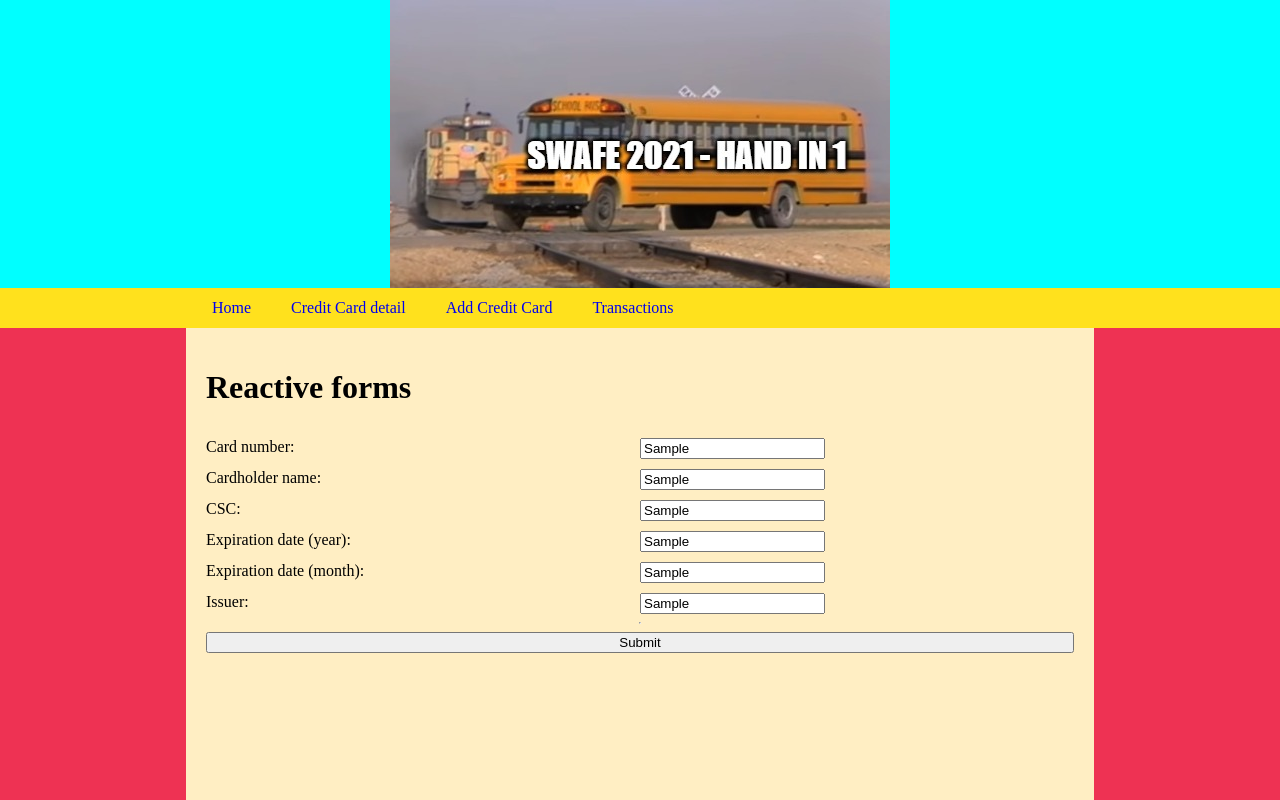
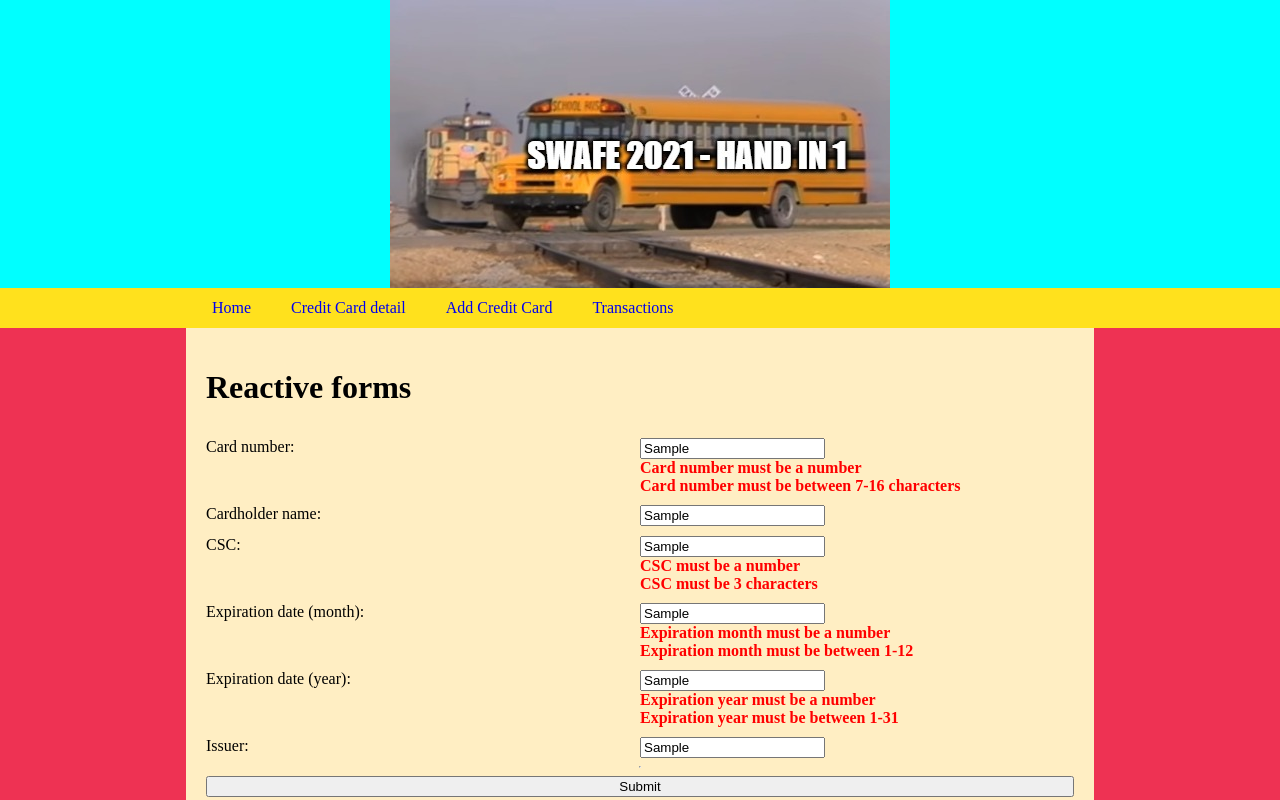
Before and after one commit to Solguden/SWAFE1, an Angular app in the folder Swafe1/: page /credit-card in a window 1280 px wide. Both pictures are taken after typing "Sample", "Sample", "Sample", "Sample", "Sample", "Sample" into the empty fields and a click on the button "Submit". Shown: the top 800 px of the page. Built offline with nearby package versions, Linux system fonts and the light colour scheme; no server answers.

Commit message:
Validators all done!

```diff
--- a/Swafe1/src/app/modules/credit-card/components/credit-card-add/credit-card-add.component.css
+++ b/Swafe1/src/app/modules/credit-card/components/credit-card-add/credit-card-add.component.css
@@ -15,3 +15,8 @@
 .item-wrapper{
     width: 45%;
 }
+
+.error {
+    color: red;
+    font-weight: bold;
+  }
--- a/Swafe1/src/app/modules/credit-card/components/credit-card-add/credit-card-add.component.html
+++ b/Swafe1/src/app/modules/credit-card/components/credit-card-add/credit-card-add.component.html
@@ -8,6 +8,17 @@
 			</div>
 			<div class="item-wrapper">
 				<input type="text" formControlName="card_number">
+				<div *ngIf="card_number.invalid && (card_number.dirty || card_number.touched)">
+					<div *ngIf="card_number.errors?.required" class="error">
+					  Card number is required
+					</div>
+					<div *ngIf="card_number.errors?.pattern" class="error">
+						Card number must be a number
+					</div>
+					<div *ngIf="'card_number.errors?.minLength' || 'card_number.errors?.maxLength'" class="error">
+						Card number must be between 7-16 characters
+					</div>
+				</div>
 			</div>
 			<br/>
 		</div>
@@ -15,10 +26,14 @@
 		<div class="input">
 			<div class="item-wrapper">
 				<label for="cardholder_name">Cardholder name:</label>
-
 			</div>
 			<div class="item-wrapper">
 				<input type="text"  formControlName="cardholder_name">
+				<div *ngIf="cardholder_name.invalid && (cardholder_name.dirty || cardholder_name.touched)">
+					<div *ngIf="cardholder_name.errors?.required" class="error">
+					  Cardholder name is required
+					</div>
+				</div>
 			</div>
 			<br />
 		</div>
@@ -29,26 +44,59 @@
 			</div>
 			<div class="item-wrapper">
 				<input type="text" formControlName="csc_code">
+				<div *ngIf="csc_code.invalid && (csc_code.dirty || csc_code.touched)">
+					<div *ngIf="csc_code.errors?.required" class="error">
+					  	CSC is required
+					</div>
+					<div *ngIf="csc_code.errors?.pattern" class="error">
+						CSC must be a number
+					</div>
+					<div *ngIf="'csc_code.errors?.minLength' || 'csc_code.errors?.maxLength'" class="error">
+						CSC must be 3 characters
+					</div>
+				</div>
 			</div>
 			<br />
 		</div>
 
 		<div class="input">
 			<div class="item-wrapper">
-				<label for="expiration_date_month">Expiration date (year):</label>
+				<label for="expiration_date_month">Expiration date (month):</label>
 			</div>
 			<div class="item-wrapper">
 				<input type="text" formControlName="expiration_date_month">
+				<div *ngIf="expiration_date_month.invalid && (expiration_date_month.dirty || expiration_date_month.touched)">
+					<div *ngIf="expiration_date_month.errors?.required" class="error">
+					  	Expiration month is required
+					</div>
+					<div *ngIf="expiration_date_month.errors?.pattern" class="error">
+						Expiration month must be a number
+					</div>
+					<div *ngIf="'expiration_date_month.errors?.min' || 'expiration_date_month.errors?.max'" class="error">
+						Expiration month must be between 1-12
+					</div>
+				</div>
 			</div>
 			<br />
 		</div>
 
 		<div class="input">
 			<div class="item-wrapper">
-				<label for="expiration_date_year">Expiration date (month):</label>
+				<label for="expiration_date_year">Expiration date (year):</label>
 			</div>
 			<div class="item-wrapper">
 				<input type="text" formControlName="expiration_date_year">
+				<div *ngIf="expiration_date_year.invalid && (expiration_date_year.dirty || expiration_date_year.touched)">
+					<div *ngIf="expiration_date_year.errors?.required" class="error">
+					  	Expiration year is required
+					</div>
+					<div *ngIf="expiration_date_year.errors?.pattern" class="error">
+						Expiration year must be a number
+					</div>
+					<div *ngIf="'expiration_date_year.errors?.min' || 'expiration_date_year.errors?.max'" class="error">
+						Expiration year must be between 1-31
+					</div>
+				</div>
 			</div>
 			<br />
 		</div>
--- a/Swafe1/src/app/modules/credit-card/components/credit-card-add/credit-card-add.component.ts
+++ b/Swafe1/src/app/modules/credit-card/components/credit-card-add/credit-card-add.component.ts
@@ -17,8 +17,8 @@ export class CreditCardAddComponent implements OnInit {
     card_number: ['', [Validators.pattern("^[0-9]*$"), Validators.minLength(7), Validators.maxLength(16), Validators.required]],
     cardholder_name: ['', Validators.required],
     csc_code: ['', [Validators.pattern("^[0-9]*$"), Validators.minLength(3), Validators.maxLength(3), Validators.required]],
-    expiration_date_month: ['', [Validators.min(1), Validators.max(12), Validators.required]],
-    expiration_date_year: ['', [Validators.min(1), Validators.max(31), Validators.required]],
+    expiration_date_month: ['',[Validators.pattern("^[0-9]*$"), Validators.min(1), Validators.max(12), Validators.required]],
+    expiration_date_year: ['', [Validators.pattern("^[0-9]*$"), Validators.min(1), Validators.max(31), Validators.required]],
     issuer: ['']
   })
 
@@ -48,7 +48,6 @@ export class CreditCardAddComponent implements OnInit {
       }
 
       console.log(newCard)
-
       this.cardService.postCreditCards(newCard).subscribe(res => {
         this.router.navigate(['/'])
       })
--- a/Swafe1/src/app/modules/credit-card/credit-card-detail/credit-card-detail.component.ts
+++ b/Swafe1/src/app/modules/credit-card/credit-card-detail/credit-card-detail.component.ts
@@ -1,5 +1,5 @@
 import { Component, Inject, OnInit } from '@angular/core';
-import { ActivatedRoute } from '@angular/router';
+import { ActivatedRoute, Router } from '@angular/router';
 import { CreditCard } from 'src/app/models/creditcard';
 import { Transaction } from 'src/app/models/transaction';
 import { TransactionService } from '../../transaction/transaction.service';
@@ -20,7 +20,8 @@ export class CreditCardDetailComponent implements OnInit {
   constructor(
     private activatedRoute: ActivatedRoute,
     private cardService: CreditCardService,
-    private transactionService: TransactionService) { }
+    private transactionService: TransactionService,
+    private router: Router) { }
 
   ngOnInit(): void {
     var number = Number(this.activatedRoute.snapshot.paramMap.get('card_number'))
@@ -34,24 +35,12 @@ export class CreditCardDetailComponent implements OnInit {
         this.getTransactions(this.creditCard)
       }
     })
-
-    // this.activatedRoute.data.subscribe(d => console.log(d))
-    // let x = this.activatedRoute.snapshot.paramMap.get('data')
-    //this.activatedRoute.paramMap.subscribe(d =>console.log(d))
-
-    // this.activatedRoute.queryParams.subscribe(params => console.log(params))
-
-    // this.state$ = this.activatedRoute.paramMap
-    // .pipe(map(() => window.history.state))
-    // let x = this.activatedRoute.snapshot.params.get()
-    // console.log(x)
   }
 
   getTransactions(card: CreditCard) {
     this.transactionService.getTransactions().subscribe(res => {
       var list = res
-      var specificTransactions = list.filter(c => c.credit_card.card_number === card.card_number) //(c => c.credit_card === card)
-      // console.log(specificTransactions)
+      var specificTransactions = list.filter(c => c.credit_card.card_number === card.card_number)
       if(specificTransactions) {
         this.transactionList = specificTransactions
         console.log(this.transactionList)
@@ -63,8 +52,8 @@ export class CreditCardDetailComponent implements OnInit {
     console.log(card)
     this.cardService.deleteCreditCards(card.card_number).subscribe(res => {
       console.log(res)
+      this.router.navigate(['/'])
       // Lav pop-up vindue?
-      // Redirect til home?
     })
   }
 }
```
